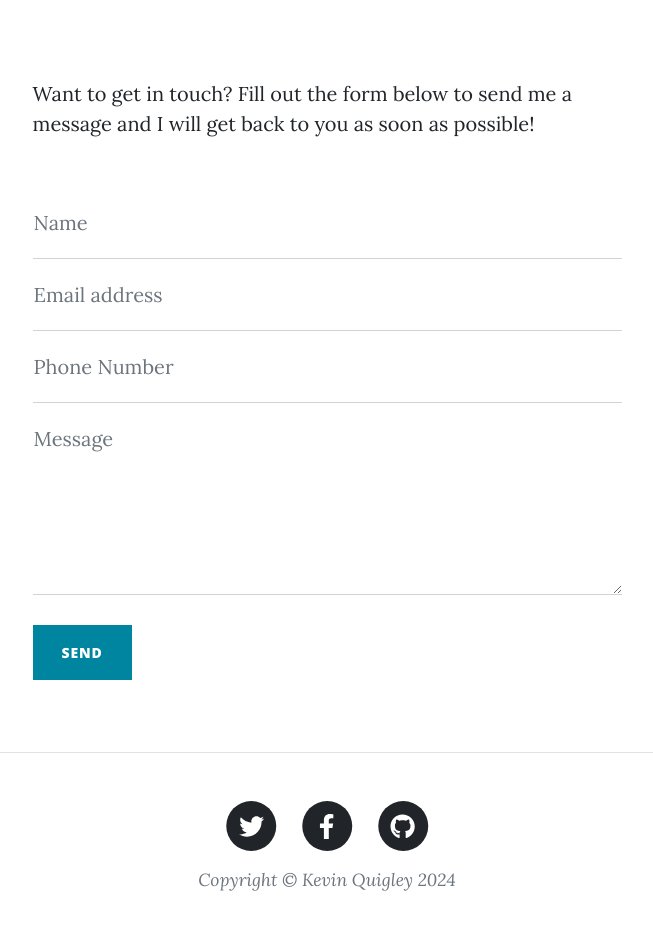
After one commit to kevinTheQuigley/clarequigley.com, a Flask app: template app/templates/contact copy.html in a window 1280 px wide. The commit adds this page. Shown: the part 533-1475 px from the top of the page, without its empty margins (313-966 px from the left). Run offline with Flask 3, Linux system fonts and the light colour scheme; the template is opened without the code that fills it, so the values that code supplies are empty; some libraries are stand-ins or nearby versions.

Commit message:
Updating html..

```diff
--- /dev/null
+++ b/app/templates/contact copy.html
@@ -0,0 +1,141 @@
+<!DOCTYPE html>
+<html lang="en">
+    <head>
+        <meta charset="utf-8" />
+        <meta name="viewport" content="width=device-width, initial-scale=1, shrink-to-fit=no" />
+        <meta name="description" content="" />
+        <meta name="author" content="" />
+        <title>Clean Blog - Start Bootstrap Theme</title>
+        <link rel="icon" type="image/x-icon" href="{{ url_for('static', filename='assets/favicon.ico') }}" />
+        <script src="https://use.fontawesome.com/releases/v6.3.0/js/all.js" crossorigin="anonymous"></script>
+        <link href="https://fonts.googleapis.com/css?family=Lora:400,700,400italic,700italic" rel="stylesheet" type="text/css" />
+        <link href="https://fonts.googleapis.com/css?family=Open+Sans:300italic,400italic,600italic,700italic,800italic,400,300,600,700,800" rel="stylesheet" type="text/css" />
+        <link href="https://fonts.googleapis.com/css2?family=Roboto:wght@400;700&display=swap" rel="stylesheet">
+        <link rel="stylesheet" href="{{ url_for('static', filename='css/styles.css') }}">
+    </head>
+
+    <body>
+        {% include "header.html" %}
+        <!-- Page Header-->
+        <header class="masthead" style="background-image: url('/static/assets/img/contact.jpg')">
+            <div class="container position-relative px-4 px-lg-5">
+                <div class="row gx-4 gx-lg-5 justify-content-center">
+                    <div class="col-md-10 col-lg-8 col-xl-7">
+                        <div class="page-heading">
+                            {% if result %}
+                                <h1>Thanks for the message! </h1>
+                                <span class="subheading">We'll be in touch shortly. </span>
+                            {% else %}
+                                <h1>Contact Me</h1>
+                                <span class="subheading">Have questions? I have answers.</span>
+                            {% endif %}
+
+                        </div>
+                    </div>
+                </div>
+            </div>
+        </header>
+        <!-- Main Content-->
+        <main class="mb-4">
+            <div class="container px-4 px-lg-5">
+                <div class="row gx-4 gx-lg-5 justify-content-center">
+                    <div class="col-md-10 col-lg-8 col-xl-7">
+                        <p>Want to get in touch? Fill out the form below to send me a message and I will get back to you as soon as possible!</p>
+                        <div class="my-5">
+
+                            <!-- to get an API token!-->
+                            <form action = "/contact" method = "post">
+                                <div class="form-floating">
+                                    <input name = "name" class="form-control" id="name" type="text" placeholder="Enter your name..." data-sb-validations="required" />
+                                    <label for="name">Name</label>
+                                    <div class="invalid-feedback" data-sb-feedback="name:required">A name is required.</div>
+                                </div>
+                                <div class="form-floating">
+                                    <input name = "email" class="form-control" id="email" type="email" placeholder="Enter your email..." data-sb-validations="required,email" />
+                                    <label for="email">Email address</label>
+                                    <div class="invalid-feedback" data-sb-feedback="email:required">An email is required.</div>
+                                    <div class="invalid-feedback" data-sb-feedback="email:email">Email is not valid.</div>
+                                </div>
+                                <div class="form-floating">
+                                    <input name = "phone" class="form-control" id="phone" type="tel" placeholder="Enter your phone number..." data-sb-validations="required" />
+                                    <label for="phone">Phone Number</label>
+                                    <div class="invalid-feedback" data-sb-feedback="phone:required">A phone number is required.</div>
+                                </div>
+                                <div class="form-floating">
+                                    <textarea name = "text" class="form-control" id="message" placeholder="Enter your message here..." style="height: 12rem" data-sb-validations="required"></textarea>
+                                    <label for="message">Message</label>
+                                    <div class="invalid-feedback" data-sb-feedback="message:required">A message is required.</div>
+                                </div>
+                                <br />
+                                <!-- Submit success message-->
+                                <!---->
+                                <!-- This is what your users will see when the form-->
+                                <!-- has successfully submitted-->
+                                <div class="d-none" id="submitSuccessMessage">
+                                    <div class="text-center mb-3">
+                                        <div class="fw-bolder">Form submission successful!</div>
+                                        To activate this form, sign up at
+                                        <br />
+                                        <a href="https://startbootstrap.com/solution/contact-forms">https://startbootstrap.com/solution/contact-forms</a>
+                                    </div>
+                                </div>
+                                <!-- Submit error message-->
+                                <!---->
+                                <!-- This is what your users will see when there is-->
+                                <!-- an error submitting the form-->
+                                <div class="d-none" id="submitErrorMessage"><div class="text-center text-danger mb-3">Error sending message!</div></div>
+                                <!-- Submit Button-->
+                                <button class="btn btn-primary text-uppercase" id="submitButton" type="submit">Send</button>
+                            </form>
+                        </div>
+                    </div>
+                </div>
+            </div>
+        </main>
+        <!-- Footer-->
+        <footer class="border-top">
+            <div class="container px-4 px-lg-5">
+                <div class="row gx-4 gx-lg-5 justify-content-center">
+                    <div class="col-md-10 col-lg-8 col-xl-7">
+                        <ul class="list-inline text-center">
+                            <li class="list-inline-item">
+                                <a href="#!">
+                                    <span class="fa-stack fa-lg">
+                                        <i class="fas fa-circle fa-stack-2x"></i>
+                                        <i class="fab fa-twitter fa-stack-1x fa-inverse"></i>
+                                    </span>
+                                </a>
+                            </li>
+                            <li class="list-inline-item">
+                                <a href="#!">
+                                    <span class="fa-stack fa-lg">
+                                        <i class="fas fa-circle fa-stack-2x"></i>
+                                        <i class="fab fa-facebook-f fa-stack-1x fa-inverse"></i>
+                                    </span>
+                                </a>
+                            </li>
+                            <li class="list-inline-item">
+                                <a href="#!">
+                                    <span class="fa-stack fa-lg">
+                                        <i class="fas fa-circle fa-stack-2x"></i>
+                                        <i class="fab fa-github fa-stack-1x fa-inverse"></i>
+                                    </span>
+                                </a>
+                            </li>
+                        </ul>
+                        <div class="small text-center text-muted fst-italic">Copyright &copy; Kevin Quigley 2024</div>
+                    </div>
+                </div>
+            </div>
+        </footer>
+        <!-- Bootstrap core JS-->
+        <script src="https://cdn.jsdelivr.net/npm/bootstrap@5.2.3/dist/js/bootstrap.bundle.min.js"></script>
+        <!-- Core theme JS-->
+        <script src="js/scripts.js"></script>
+        <!-- * * * * * * * * * * * * * * * * * * * * * * * * * * * * * * * * * * * * * * * *-->
+        <!-- * *                               SB Forms JS                               * *-->
+        <!-- * * Activate your form at https://startbootstrap.com/solution/contact-forms * *-->
+        <!-- * * * * * * * * * * * * * * * * * * * * * * * * * * * * * * * * * * * * * * * *-->
+        <script src="https://cdn.startbootstrap.com/sb-forms-latest.js"></script>
+    </body>
+</html>
--- a/app/templates/footer.html
+++ b/app/templates/footer.html
@@ -4,7 +4,7 @@
     <div class="container px-4 px-lg-5">
         <div class="row gx-4 gx-lg-5 justify-content-center">
             <div class="col-md-12">
-                <div class="px-4 py-3 my-2 text-center text-white">
+                <div class="px-4 py-3 mb-1 text-center text-white">
                     <h1 class="display-6 fw-bold">Contact Progressive Vision Today</h1>
                     <div class="col-12 mx-auto">
                         <p class="mb-3">To book an appointment, please reach out to progressive vision via the contact link below</p>
@@ -14,7 +14,7 @@
                     </div>
                 </div>
 
-                <div class="small text-center text-white fst-italic">Copyright &copy; Kevin Quigley 2024</div>
+                <div class="small text-center text-white fst-italic pb-2">Copyright &copy; 2024 Clare Quigley | Website Design by Kevin Quigley</div>
             </div>
         </div>
     </div>
--- a/app/templates/header.html
+++ b/app/templates/header.html
@@ -23,7 +23,7 @@
                     </a>
                 </li>
                 <li class="nav-item d-flex align-items-center">
-                    <a class="nav-link px-lg-4 py-2.5 btn btn-primary rounded-pill text-white" href="/book">Contact Me</a>
+                    <a class="nav-link px-lg-4 py-3 btn btn-primary rounded-pill text-white" href="/book">Contact Me</a>
                 </li>
             </ul>
         </div>
```
Also changed, not shown: app/templates/contact.html (+16 -96 lines).
